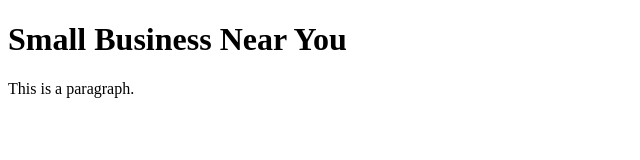
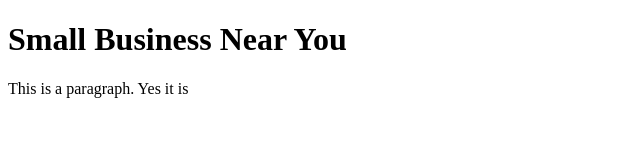
Before and after one commit to AayushBaniya2006/CivicHack2023, a plain HTML site: page main.html in a window 1280 px wide. Shown: the full height of the page, 0-640 px from the left. Drawn offline with Linux system fonts and the light colour scheme.

Commit message:
Update main.html

```diff
--- a/main.html
+++ b/main.html
@@ -6,7 +6,8 @@
 <body>
 
     <h1> Small Business Near You</h1>
-    <p>This is a paragraph.</p>
+    <p>This is a paragraph. Yes it is</p>
+
 
     </body>
 </html>
```
